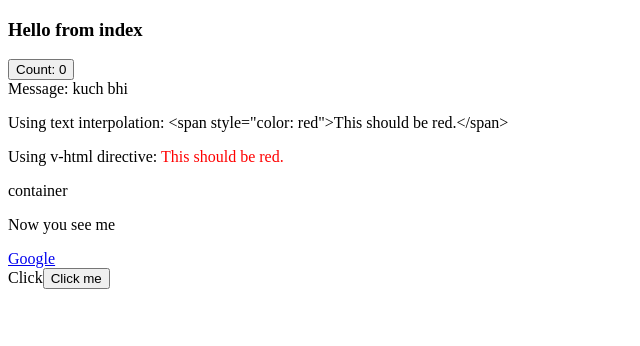
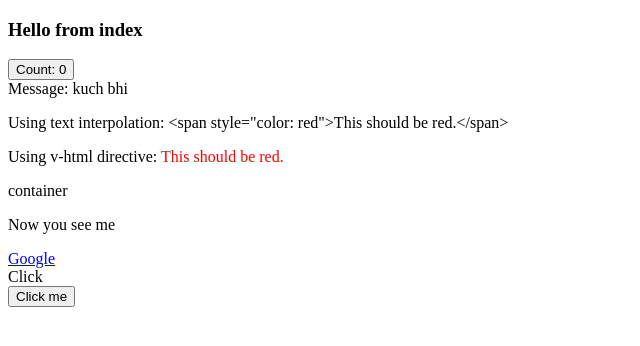
Before and after one commit to umar-rajput/Excellence2305, a plain HTML site: page index.html in a window 1280 px wide. Shown: the whole page, without its empty margins (0-640 px from the left). Drawn offline with nearby package versions, Linux system fonts and the light colour scheme.

Commit message:
method event

```diff
--- a/index.html
+++ b/index.html
@@ -19,7 +19,7 @@
         <div v-bind="objectOfAttrs">{{objectOfAttrs.id }}</div>
         <p v-if="seen">Now you see me</p>
         <a v-bind:href="url"> Google </a> <br>
-        <a id="changeColor" @click="doSomething">{{buttonText}}</a>
+        <a id="changeColor" @click="doSomething">{{buttonText}}</a> <br>
         <button @click="greet">Click me</button>
     </div>
     <script src="app.js"></script>
```
